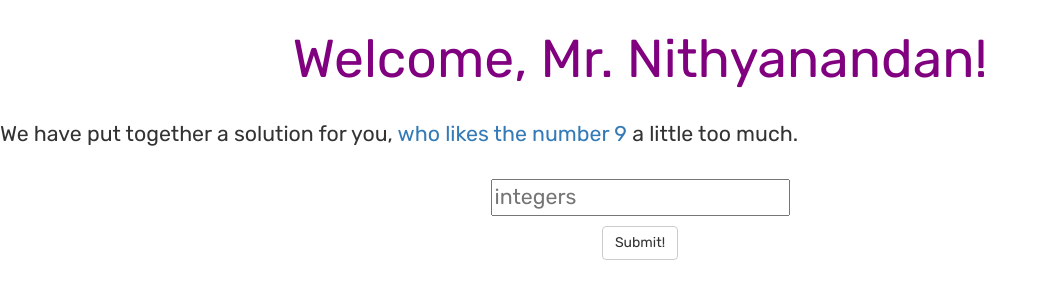
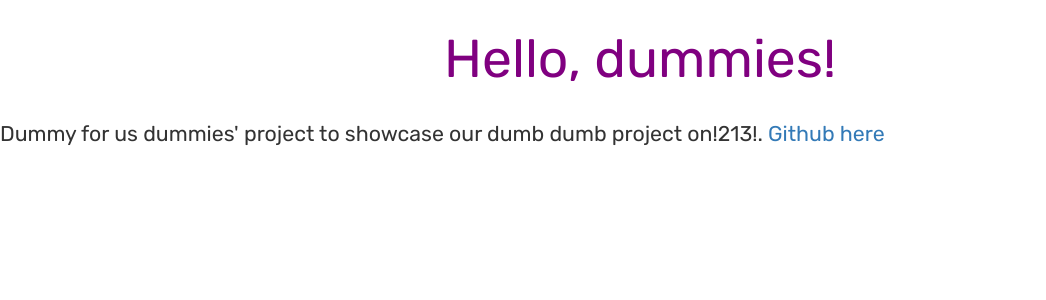
Before and after one commit to paramudya/hditt, a Flask app: page / in a window 1280 px wide. Shown: the top 300 px of the page, without its empty margins (0-1046 px from the left). Run offline with Flask 2, Linux system fonts and the light colour scheme; some libraries are stand-ins or nearby versions.

Commit message:
Add existing file esp he home html

```diff
--- a/templates/home.html
+++ b/templates/home.html
@@ -31,15 +31,14 @@
 </style>
 
 <div>
-  <h1>Welcome, Mr. Nithyanandan!</h1><br>
+  <h1>Hello, dummies!</h1><br>
 </div>
-<p>We have put together a solution for you,
-<a href="https://www.spoj.com/problems/NITHY/"> who likes the number 9</a> a little too much.</p>
+<p>Dummy for us dummies' project to showcase our dumb dumb project on!213!.
+  <a href="https://www.spoj.com/problems/NITHY/"> Github here</a> </p>
 
-<div>
+<!-- <div>
 <form class="form-horizontal text-center" action = "https://noine.herokuapp.com//result" method ="post">
     <p><input type ="text" name = "int" placeholder="integers" required /></p>
     <button type="submit" class="button btn btn-default">Submit!</button>
-    <!-- <p><input type = "submit" value = "submit" /></p> -->
 </form>
-</div>
+</div> -->
```
